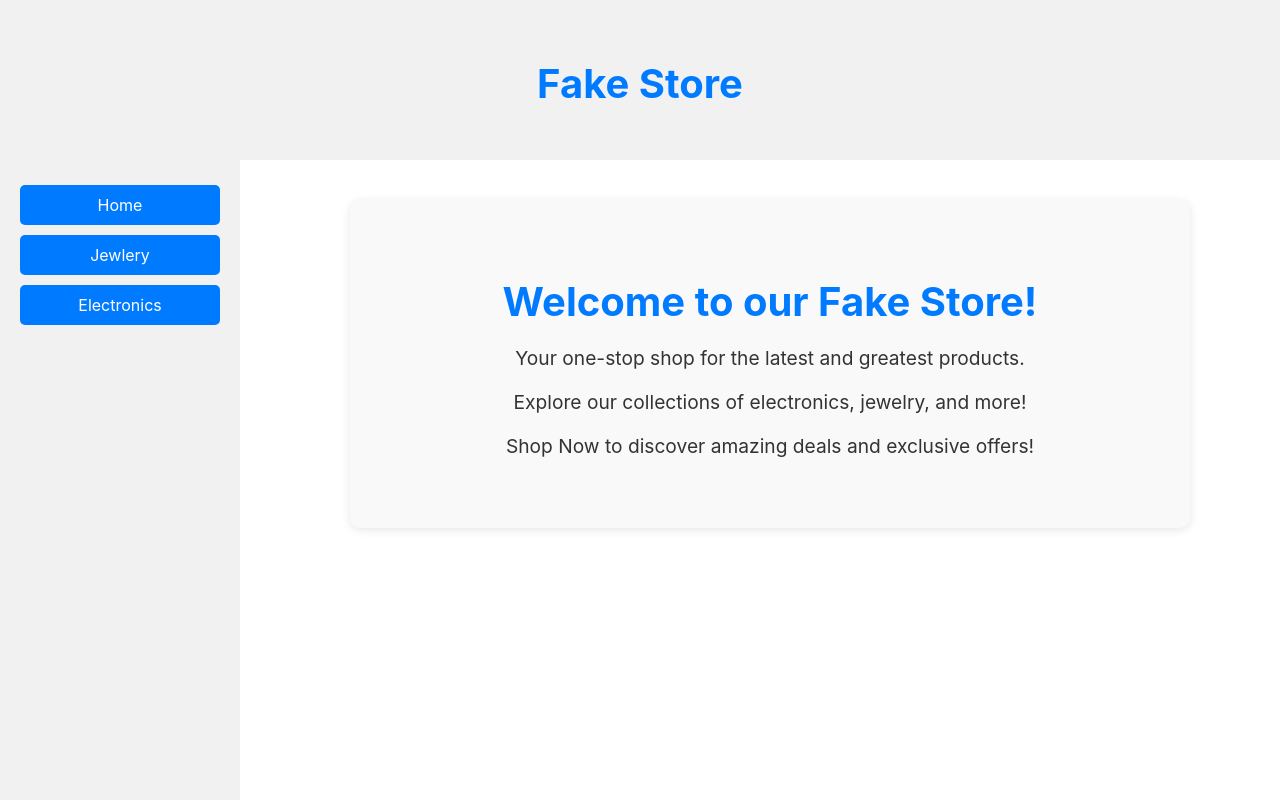
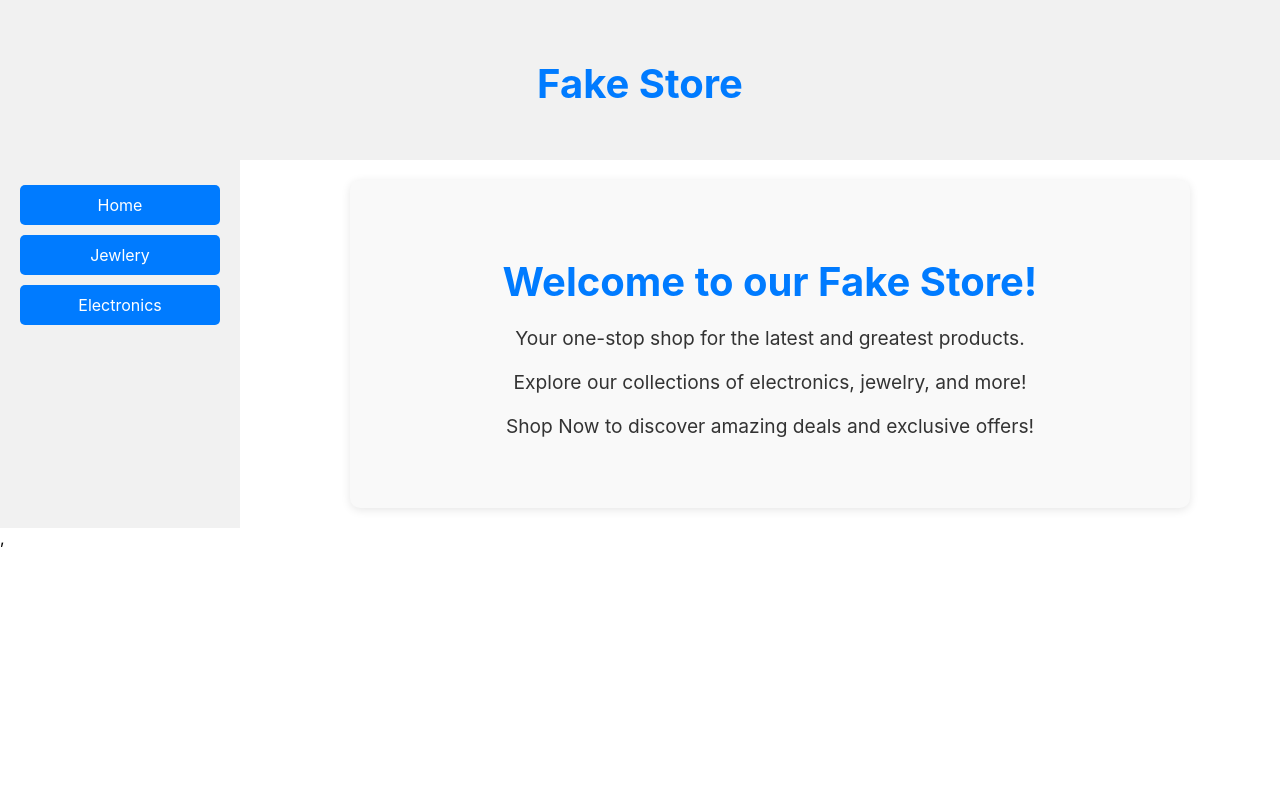
Before and after one commit to Talia22/store, a React (Create React App) app: page / in a window 1280 px wide. Shown: the top 800 px of the page. Built offline with nearby package versions, Linux system fonts and the light colour scheme.

Commit message:
some style chnages

```diff
--- a/src/App.css
+++ b/src/App.css
@@ -14,7 +14,7 @@
 
 .container {
   display: flex;
-  height:80vh;
+  height: auto;
 }
 
 .sideBar {
@@ -23,15 +23,14 @@
   width: 200px;
   background-color: #f1f1f1;
   padding: 20px;
-  height: 100vh;
+  height: auto;
 }
 
 .content{
   margin-left: 20px;
-  padding: 20px;
   width: 600px;
   flex-grow: 1;
-
+  overflow-y: auto;
 }
 
 .sideBar li {
```
